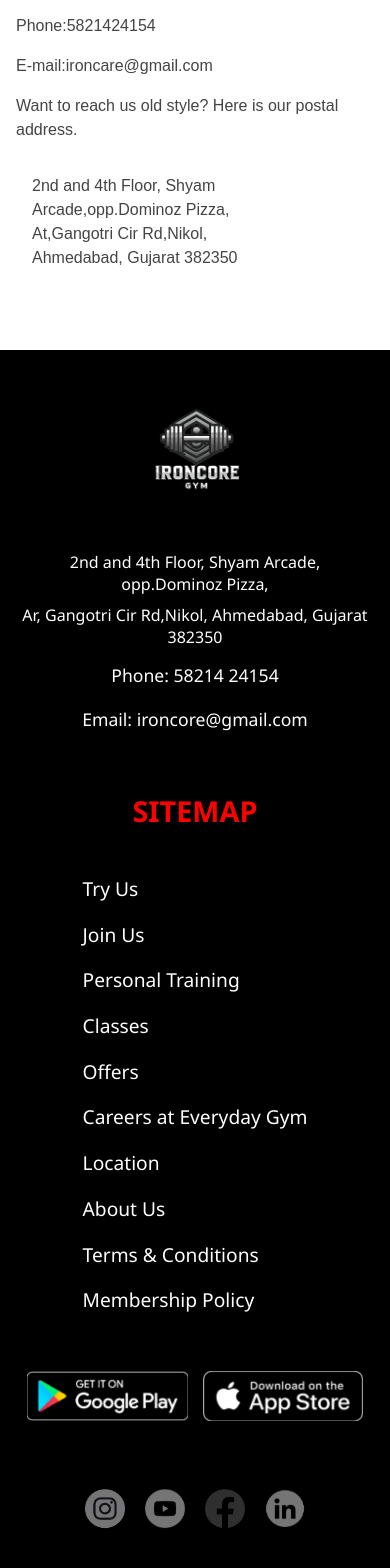
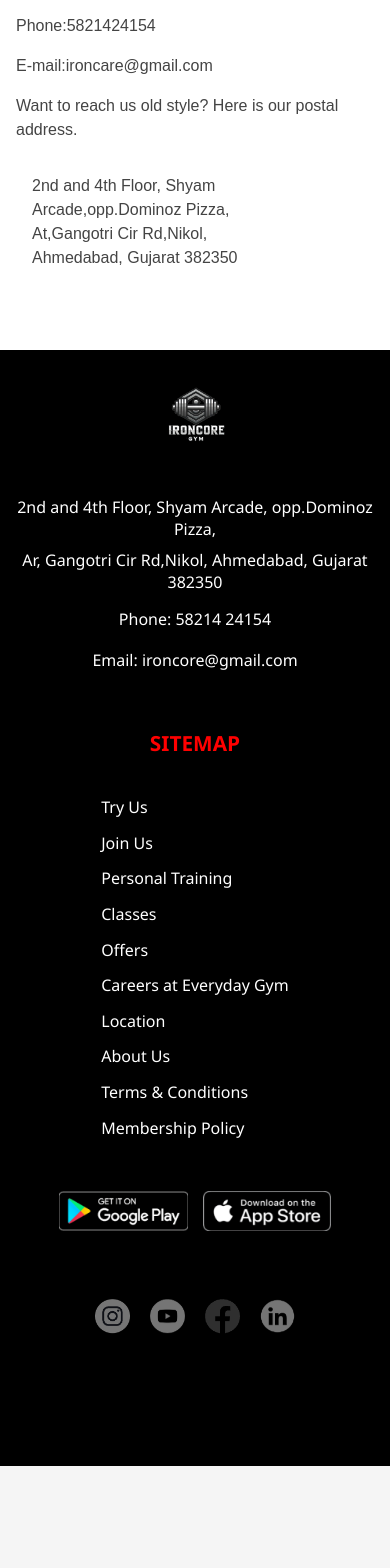
Before and after one commit to codinggita/ironcore_gym, a React (Vite) app in the folder Frontend/vite_app/: page /home in a window 390 px wide. Shown: the part 4629-6197 px from the top of the page. After the commit the page ends 6095 px from the top, so only its background shows below. Built offline with nearby package versions, Linux system fonts and the light colour scheme.

Commit message:
made the footer section CSS responsive for all screen sizes.

```diff
--- a/Frontend/vite_app/src/components/Footer.css
+++ b/Frontend/vite_app/src/components/Footer.css
@@ -1,11 +1,11 @@
-.footer{
+.footer {
     background-color: #000;
     color: #fff;
     padding: 40px 20px;
     margin-top: auto;
 }
 
-.footer-container{
+.footer-container {
     max-width: 1200px;
     margin: 0 auto;
     display: flex;
@@ -13,7 +13,6 @@
     gap: 40px;
     flex-wrap: wrap;
 }
-
 
 .logo-address-section {
     flex: 1 1 300px;
@@ -40,7 +39,6 @@
     font-size: 1.1rem;
     color: white;
 }
-
 
 .sitemap-section {
     flex: 1 1 220px;
@@ -76,7 +74,6 @@
     color: #ff4444;
     transform: translateX(5px);
 }
-
 
 .app-social-section {
     flex: 1 1 250px;
@@ -116,7 +113,7 @@
     filter: brightness(1.2);
 }
 
-
+/* Responsive Styles */
 @media (max-width: 992px) {
     .footer-container {
         flex-direction: column;
@@ -142,3 +139,56 @@
         justify-content: center;
     }
 }
+
+/* Additional Responsive Breakpoints */
+@media (max-width: 768px) {
+    .footer {
+        padding: 30px 15px;
+    }
+
+    .footer-logo {
+        height: 100px;
+    }
+
+    .sitemap-heading {
+        font-size: 1.5rem;
+    }
+
+    .sitemap-item {
+        font-size: 1.1rem;
+        margin: 12px 0;
+    }
+}
+
+@media (max-width: 480px) {
+    .footer {
+        padding: 25px 10px;
+    }
+
+    .footer-logo {
+        height: 80px;
+    }
+
+    .address-block,
+    .contact-info {
+        font-size: 1rem;
+    }
+
+    .sitemap-heading {
+        font-size: 1.3rem;
+    }
+
+    .sitemap-item {
+        font-size: 1rem;
+        margin: 10px 0;
+    }
+
+    .store-icon {
+        height: 40px;
+    }
+
+    .social-icon {
+        height: 35px;
+        width: 35px;
+    }
+}
```
